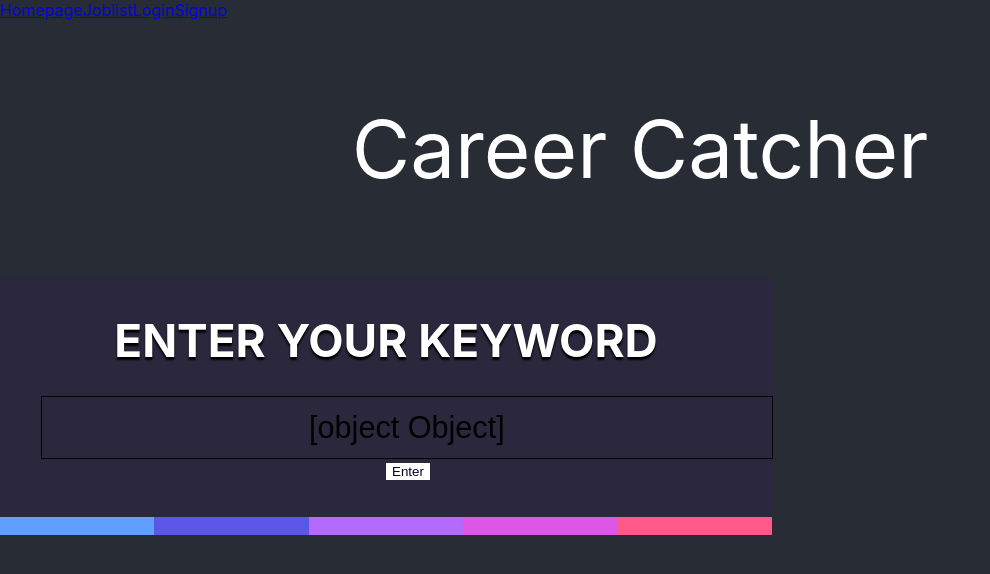
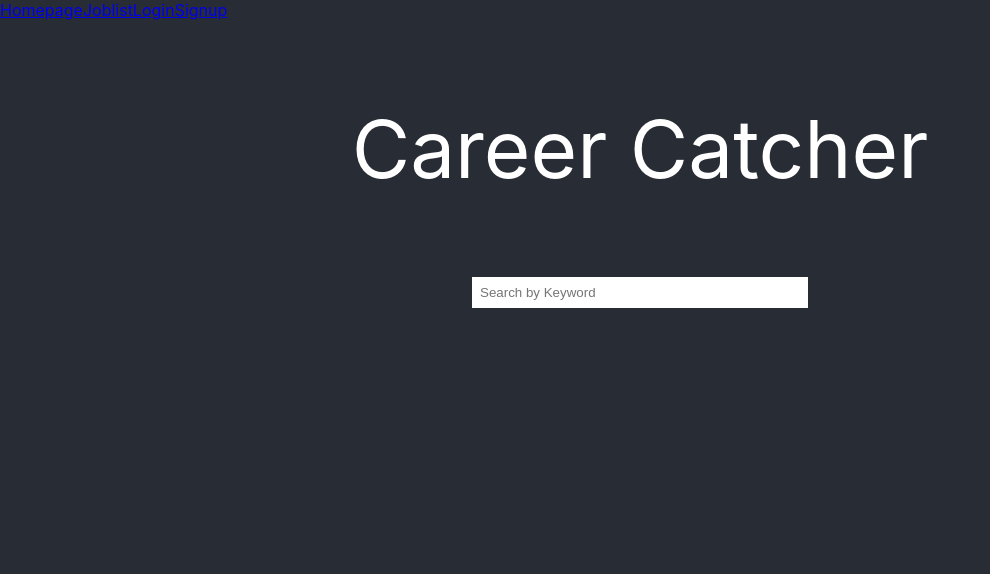
Before and after one commit to nbabtsov/Career_Catcher, a React (Create React App) app in the folder app/: page / in a window 1280 px wide. Shown: the top 574 px of the page, without its empty margins (0-990 px from the left). Built offline with nearby package versions, Linux system fonts and the light colour scheme.

Commit message:
Revert "Merge branch 'kyle-merge' into 'master'"
This reverts merge request !5

```diff
--- a/app/src/components/Homepage.js
+++ b/app/src/components/Homepage.js
@@ -1,6 +1,6 @@
 import React from 'react';
+import SearchBar from './SearchBar';
 import './App.css';
-import KeyWordSearch from './KeyWordSearch';
 
 
 const Homepage = () => {
@@ -9,7 +9,7 @@ const Homepage = () => {
 			<header className="App-header">
 				<p>Career Catcher</p>
 			</header>
-			<KeyWordSearch />
+			<SearchBar />
 		</div>
 	)
 }
--- a/app/src/components/Joblistpage.js
+++ b/app/src/components/Joblistpage.js
@@ -1,9 +1,6 @@
-import React, {useState} from 'react';
+import React from 'react';
 import Joblist from "./Joblist";
 import './Joblist.css'
-import KeyWordSearch from './KeyWordSearch'
-import Job from './Job'
-
 
 class Joblistpage extends React.Component {
 	constructor(props){
@@ -17,7 +14,6 @@ class Joblistpage extends React.Component {
 				"location" : "Ames, IA",
 				"payment" : 10,
 				"description" : "Sweep floors and stuff"
-
 			},
 
 			{
@@ -82,32 +78,15 @@ class Joblistpage extends React.Component {
 
 			]
 		};
-
-
 	}
 
-
-
 	render(){
-		const [searchQuery, setSearchQuery] = useState("");
 	return(
-		<div>
-			<KeyWordSearch searchQuery={searchQuery}
-				setSearchQuery={setSearchQuery} />
-		  <div className='Joblist_div'>
-			  {Joblistpage.jobs
-			  	.filter((rec) => {
-					  const targetString = `${rec.jobTitle}`.toLowerCase();
-					  return searchQuery.length === 0 ? true : targetString.includes(searchQuery.toLowerCase());
-				  })
-			  	.map((job) => (
-				  <Job key={job.jobTitle} {...job} />
-			  ))}
+		<div className='Joblist_div'>
 			<header className='Joblist_header'> Job List </header>
 			<Joblist jobs={this.state.jobs}/>
-		  </div>
 		</div>
-	 );
+	);
 	}
 }
 
--- a/app/src/components/KeyWordSearch.js
+++ /dev/null
@@ -1,127 +0,0 @@
-import React from 'react'
-import styled, { keyframes } from 'styled-components'
-
-const Header = styled.header`
-    position: relative;
-    color: #fff;
-    z-index: 1;
-    text-transform: uppercase;
-    font-size: 0.85em;
-    text-shadow: 0 3px 2px #000;
-
-    h2 {
-        margin: 0 0 0.5em 0;
-    }
-`
-const Bar = styled.section`
-    position: relative;
-    max-width: 100%;
-    font-size: 1.25em;
-    padding: 1em 1em 2em 1em;
-    background: #2b283d;
-
-    @media (min-width: 800px) {
-        font-size: 2.25em;
-        max-width: 700px;
-    }
-`
-const color = {
-    spectrum1: '#5e9fff',
-    spectrum2: '#5b56e8',
-    spectrum3: '#b36bff',
-    spectrum4: '#de56e8',
-    spectrum5: '#ff598a',
-}
-
-const KeywordSearchBar = styled.input`
-    position: relative;
-    height: 2em;
-    line-height: 2em;
-    font-size: 0.85em;
-    padding: 0 0.5em;
-    width: 100%;
-    margin: 0.15em;
-    border: 1px solid black;
-    color: inherit;
-    background: inherit;
-    text-align: inherit;
-
-    &:focus {
-        outline: 2px solid #fff;
-        outline-offset: 0.15em;
-    }
-`
-const Submit = styled.button`
-    position: absolute;
-    left: 50%;
-    z-index: 1;
-    overflow: hidden;
-    margin: 0;
-    background: transparent;
-    color: #070222;
-    background #fff;
-    font-eight: bold;
-    border: 0;
-    cursor: pointer;
-`
-const Contain = styled.div`
-    height: 0.5em;
-    width: 20%;
-    transform-origin: bottom;
-    transition: all 1s;
-
-    &:nth-child(1n) {
-        background: ${color.spectrum1};
-        animation-delay: 0;
-    }
-    &:nth-child(2n) {
-        background: ${color.spectrum2};
-        animation-delay: 50ms;
-    }
-    &:nth-child(3n) {
-        background: ${color.spectrum3};
-        animation-delay: 100ms;
-    }
-    &:nth-child(4n) {
-        background: ${color.spectrum4};
-        animation-delay: 150ms;
-    }
-    &:nth-child(5n) {
-        background: ${color.spectrum5};
-        animation-delay: 200ms;
-    }
-`
-const Spectrum = styled.div`
-    position: absolute;
-    top: 0;
-    bottom: 0;
-    left: 0;
-    width: 100%;
-    display: flex;
-    align-items: flex-end;
-    pointer-events: none;
-`
-
-const KeyWordSearch = (searchQuery, setSearchQuery) => {
-    return (
-        <Bar>
-            <Spectrum aria-hidden>
-                {Array.from(Array(5)).map((_, i) => (
-                    <Contain key={i}></Contain>
-                ))}
-            </Spectrum>
-            <Header>
-                <h2>Enter Your Keyword</h2>
-            </Header>
-            <KeywordSearchBar
-                type="keyword"
-                placeholder="Type Here"
-                value={searchQuery}
-                onChange={(e) => setSearchQuery(e.target.value)}
-            />
-            <Submit>Enter</Submit>
-        </Bar>
-    )
-}
-
-export default KeyWordSearch
```
